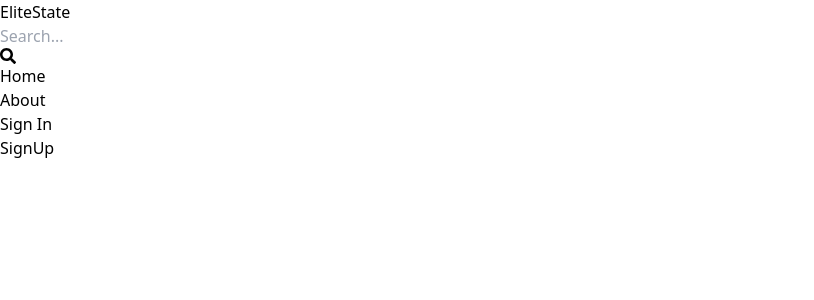
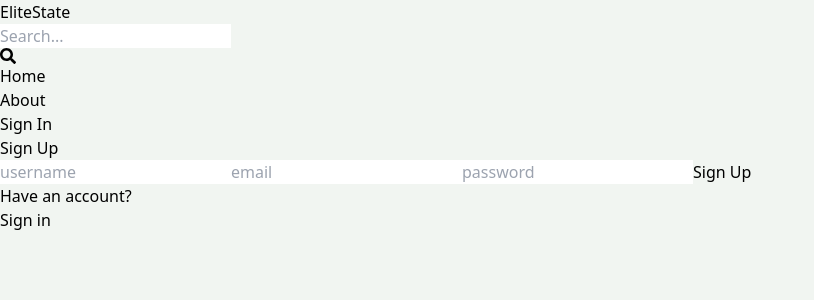
Before and after one commit to Akshayraut9595/WAD-Project, a React (Vite) app in the folder client/: page /sign-up in a window 1280 px wide. Shown: the top 300 px of the page, without its empty margins (0-814 px from the left). Built offline with nearby package versions, Linux system fonts and the light colour scheme.

Commit message:
complete sign up page ui

```diff
--- a/client/src/index.css
+++ b/client/src/index.css
@@ -1,3 +1,7 @@
 @tailwind base;
 @tailwind components;
 @tailwind utilities;
+
+body{
+    background-color: rgb(241,245, 241);
+}
--- a/client/src/pages/SignUp.jsx
+++ b/client/src/pages/SignUp.jsx
@@ -1,9 +1,41 @@
-import React from 'react'
-
+import React from "react";
+import {Link} from 'react-router-dom'
 function SignUp() {
   return (
-    <div>SignUp</div>
-  )
+    <div className="p-3 max-w-lg mx-auto">
+      <h1 className="text-3xl text-center font-semibold my-7">Sign Up</h1>
+      <form className="flex flex-col gap-4">
+        <input
+          type="text"
+          placeholder="username"
+          className="border p-3 rounded-lg"
+          id="username"
+        />
+        <input
+          type="email"
+          placeholder="email"
+          className="border p-3 rounded-lg"
+          id="email"
+        />
+        <input
+          type="password"
+          placeholder="password"
+          className="border p-3 rounded-lg"
+          id="password"
+        />
+        <button className="bg-slate-700 text-white p-3 rounded-lg uppercase hover:opacity-95">
+          Sign Up
+        </button>
+      </form>
+
+      <div className="flex gap-2 mt-5 items-center justify-center">
+        <p>Have an account?</p>
+        <Link to={"/sign-in"}>
+          <span className="text-blue-700">Sign in</span>
+        </Link>
+      </div>
+    </div>
+  );
 }
 
-export default SignUp
+export default SignUp;
```
